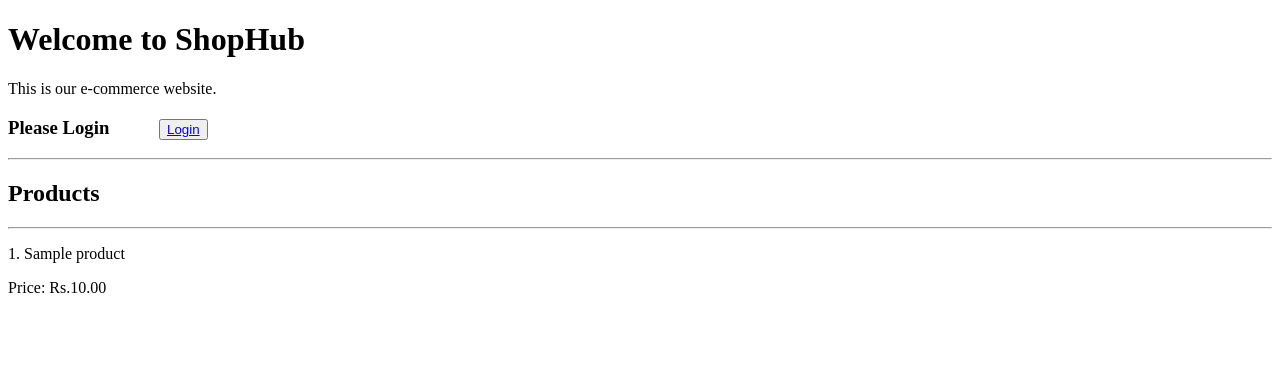
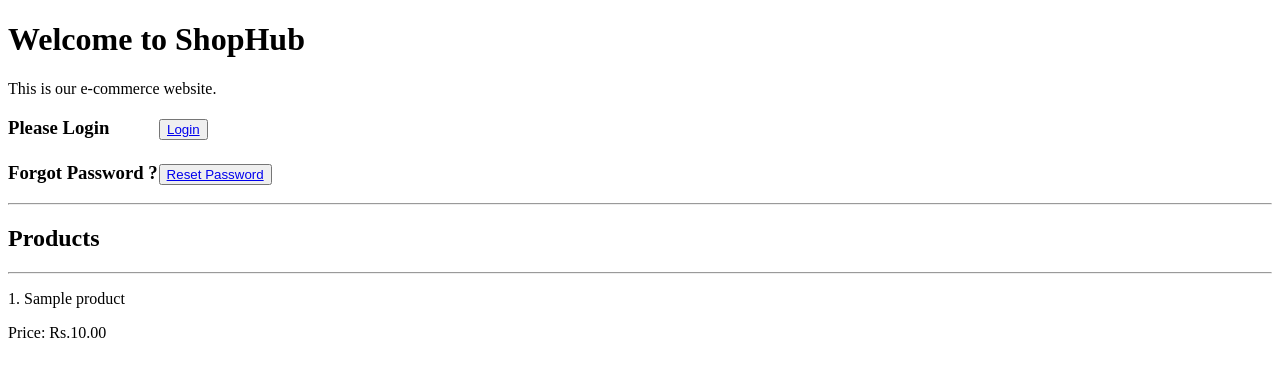
Before and after one commit to Amanyadav72/Shophub, a Django app: page / in a window 1280 px wide. Shown: the top 377 px of the page. Run offline with Django 5.2, Linux system fonts and the light colour scheme; tables that the repository leaves empty hold one stand-in row (values such as "Sample post").

Commit message:
Updated home.html- added reset and change password Buttons

```diff
--- a/products/templates/products/home.html
+++ b/products/templates/products/home.html
@@ -7,9 +7,12 @@
     <h1>Welcome to ShopHub</h1>
     <p>This is our e-commerce website.</p>
     {% if user.is_authenticated%}
-       <h3>Welcome {{user.username}} <button style="margin-left: 15px;"><a href="{% url 'logout' %}" > Logout</a></button></h3>
+       <h3>Welcome {{user.username}} <button style="margin-left: 1px;"><a href="{% url 'change_password' %}" >Change Password</a></button><button style="margin-left: 15px;"><a href="{% url 'logout' %}" > Logout</a></button>
+       </h3>
     {%else%}
-       <h3>Please Login <button style="margin-left: 45px;"><a href="{% url 'login' %}" > Login</a></button></h3>
+       <h3>Please Login <button style="margin-left: 45px;"><a href="{% url 'login' %}" > Login</a></button>
+        <br><br>Forgot Password ?<button style="margin-left: 1px;"><a href="{% url 'password_reset' %}" >Reset Password</a></button>
+       </h3>
     {%endif%}
     <hr>
 
```
